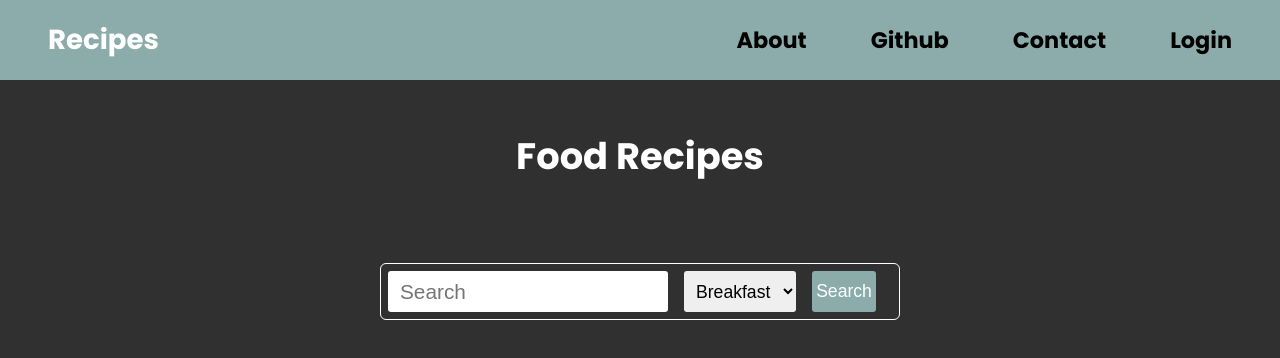
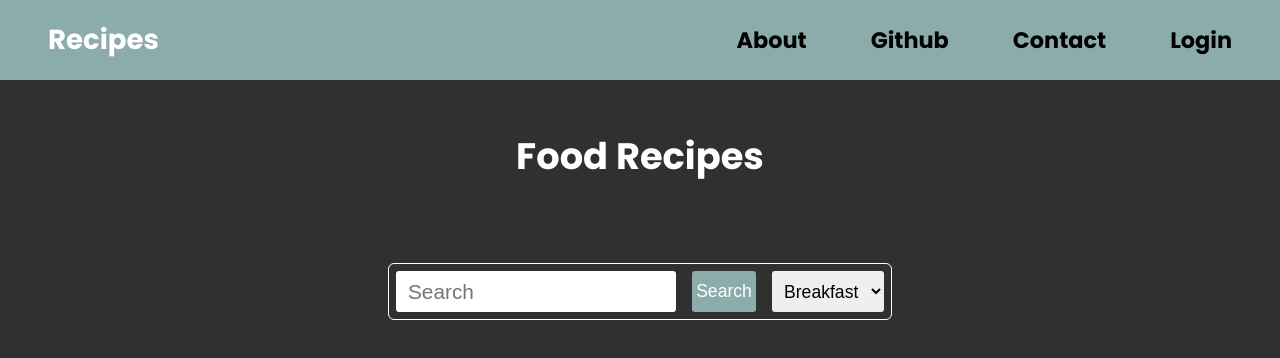
Before and after one commit to keremilhan/recipe-app, a React (Create React App) app: page / in a window 1280 px wide. Shown: the top 358 px of the page. Built offline with nearby package versions, Linux system fonts and the light colour scheme.

Commit message:
Updated: Formik Removed, Data Fetched from API, still working on Styling

```diff
--- a/src/components/AppRouter.jsx
+++ b/src/components/AppRouter.jsx
@@ -5,6 +5,7 @@ import Home from './Pages/Home';
 import About from './Pages/About';
 import Login from './Pages/Login';
 import Contact from './Pages/Contact';
+import Details from './Pages/Details';
 import { LoginProvider } from './context/LoginContext';
 import { useLogin } from './context/LoginContext';
 
@@ -20,6 +21,7 @@ const AppRouter = () => {
                 <Route index element={<Home />} />
                 <Route path="about" element={<About />} />
                 <Route path="contact" element={<Contact />} />
+                <Route path="details" element={<Details />} />
                 <Route path="login" element={<Login />} />
             </Route>
         </Routes>
--- /dev/null
+++ b/src/components/Card.jsx
@@ -0,0 +1,19 @@
+import React from 'react'
+import Button from './Button'
+import { useNavigate } from 'react-router-dom';
+
+const Card = ({recipe, recipe : {recipe : {label, image}}}) => {
+  let navigate = useNavigate();
+  const moreClick = () => {
+    navigate("/details", { state: { recipe } });
+  };
+  return (
+    <div>
+        <h1>{label}</h1>
+        <img src={image} alt={label.toLowerCase()} />
+        <Button onClick={moreClick} text="View More"></Button>
+    </div>
+  )
+}
+
+export default Card
--- a/src/components/Form.jsx
+++ b/src/components/Form.jsx
@@ -5,14 +5,31 @@ import { Formik } from 'formik';
 import * as Yup from 'yup';
 import axios from 'axios';
 
-
-const APP_ID = "8582304d";
-const APP_KEY = "9e7ed331a666c12633ac635c4eb19b07";
-
-const Form = () => {
+const Form = ({ setQuery, query, getData, mealTypes, setMeal, meal }) => {
+  console.log(query);
+  const handleSubmit = (e) => {
+    e.preventDefault();
+    console.log("submit");
+    console.log(query);
+    getData();
+  }
   return (
     <>
-        <Formik
+
+      <form action="" onSubmit={handleSubmit}>
+        <Input type="search" placeholder='Search' value={query} onChange={(e) => setQuery(e.target.value)} />
+        <Button type='submit' text="Search"/>
+        <select id="mealTypes" name="mealTypes" onChange={(e) => setMeal(e.target.value)}>
+          {
+            mealTypes?.map((item,index) =>{
+              return <option key={index} value={item.toLowerCase()}>
+                {item}
+              </option>
+            })
+          }
+        </select>
+      </form>
+        {/* <Formik
         initialValues={{
           searchInput: "",
           mealType: "Breakfast",
@@ -25,14 +42,14 @@ const Form = () => {
         }
         onSubmit= {(values, {resetForm}) => {
           console.log(values.searchInput, values.mealType);
-          const getData = async (search) => {
+          const handleSubmit = async (search) => {
             const url = `https://api.edamam.com/search?q=${search}&app_id=${APP_ID}&app_key=${APP_KEY}&mealType=${values.mealType}`;
             const result = await axios.get(url);
             const data = result.data.hits
             console.log(data);
           };
           resetForm()
-          getData(values.searchInput)
+          handleSubmit(values.searchInput)
         }}
         >
         {
@@ -62,7 +79,7 @@ const Form = () => {
 
 
           )}
-        </Formik>
+        </Formik> */}
 
     </>
   )
--- a/src/components/Input.jsx
+++ b/src/components/Input.jsx
@@ -1,9 +1,9 @@
 import React from 'react'
 import { StyledInput } from './styles/Input.styled'
 
-const Input = ({placeholder}) => {
+const Input = ({placeholder, value, onChange}) => {
   return (
-    <StyledInput type="text" placeholder={placeholder} />
+    <StyledInput type="text" placeholder={placeholder} value={value} onChange={onChange}/>
   )
 }
 
--- /dev/null
+++ b/src/components/Pages/Details.jsx
@@ -0,0 +1,13 @@
+import React from 'react'
+import { useLocation } from "react-router-dom";
+
+const Details = (props) => {
+  const location = useLocation();
+  console.log(location.state.recipe);
+  const recipe = location.state.recipe;
+  return (
+    <div>{recipe.recipe.label}</div>
+  )
+}
+
+export default Details
--- a/src/components/Pages/Home.jsx
+++ b/src/components/Pages/Home.jsx
@@ -1,12 +1,52 @@
 import { StyledHome } from '../styles/Home.styled'
 import Form from '../Form'
+import { useState } from 'react'
+import axios from 'axios'
+import Card from '../Card'
 
+const APP_ID = "8582304d";
+const APP_KEY = "9e7ed331a666c12633ac635c4eb19b07";
+const mealTypes = ["Breakfast", "Lunch", "Dinner", "Snack", "Teatime"];
 
 const Home = () => {
+
+  const [query, setQuery] = useState("");
+  const [recipes, setRecipes] = useState("");
+  const [meal, setMeal] = useState(mealTypes[0].toLowerCase());
+
+  const url = `https://api.edamam.com/search?q=${query}&app_id=${APP_ID}&app_key=${APP_KEY}&mealType=${meal}`;
+
+  const getData = async () => {
+    if (query !== "") {
+      const result = await axios.get(url);
+      console.log(result.data);
+      if (!result.data.more) {
+        alert("Not found any food with this name");
+      }
+      setRecipes(result.data.hits);
+      setQuery("");
+    } else {
+      alert("Please fill the form");
+    }
+  };
+
   return (
     <StyledHome>
         <h1>Food Recipes</h1>
-        <Form />
+        <Form
+        setQuery={setQuery}
+        query={query}
+        getData={getData}
+        mealTypes={mealTypes}
+        setMeal={setMeal}
+        meal={meal}/>
+      {recipes && (
+        <>
+          {recipes.map((recipe, index) => (
+            <Card key={index} recipe={recipe} />
+          ))}
+        </>
+      )}
     </StyledHome>
   )
 }
```
